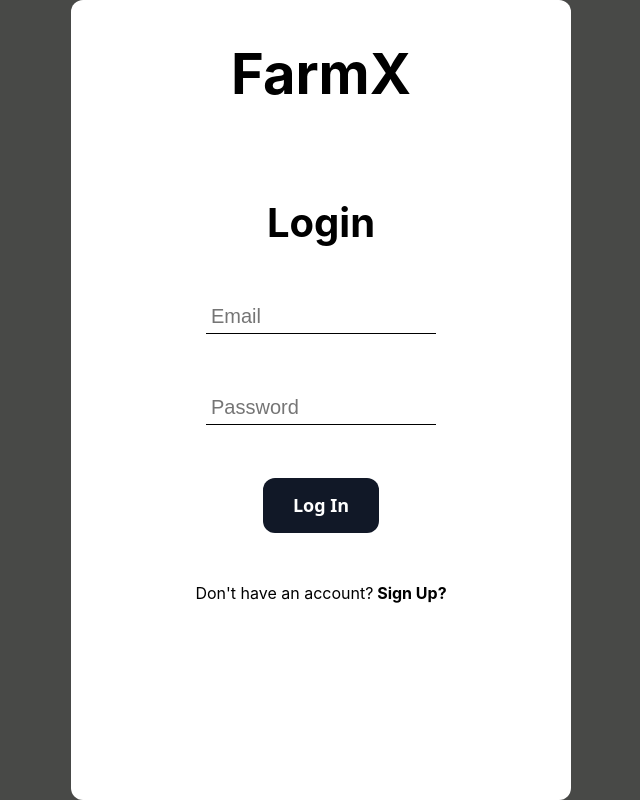
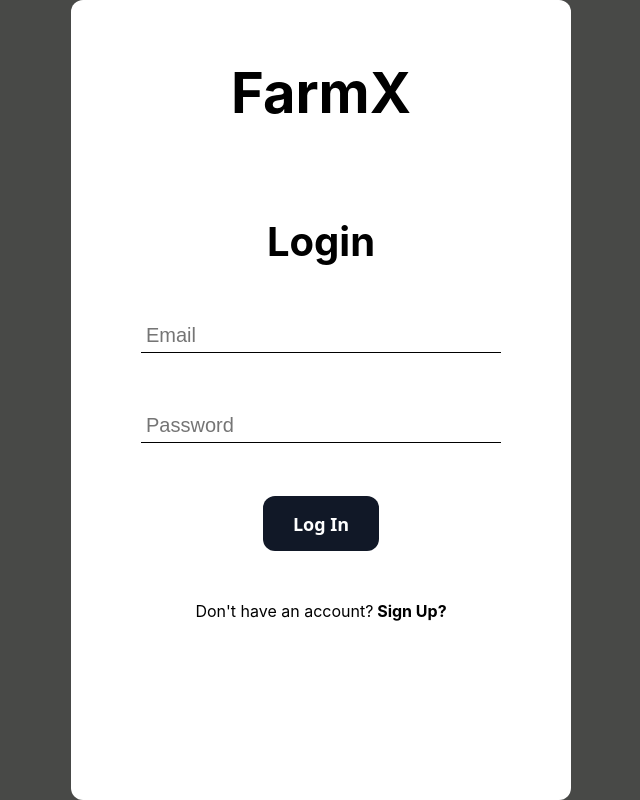
Before and after one commit to bitstatic/FarmX-frntnd, a React (Vite) app: page /login in a window 1280 px wide. Shown: the whole page, without its empty margins (319-959 px from the left). Built offline with nearby package versions, Linux system fonts and the light colour scheme.

Commit message:
added some  Styling

```diff
--- a/src/Components/TextField.tsx
+++ b/src/Components/TextField.tsx
@@ -3,7 +3,7 @@ import styled from 'styled-components'
 
 const TextArea= styled.input`
   background-color: #fff;
-  width: 80%;
+  width: 70%;
   border: none;
   border-bottom: 1px solid #000;
   padding: 5px;
--- a/src/Components/signin/LoginSection.tsx
+++ b/src/Components/signin/LoginSection.tsx
@@ -5,8 +5,11 @@ import Button from '../Button'
 import { useNavigate, Link } from "react-router-dom";
 
 const Login = styled.section`
+    width: 100%;
+    height: 100vh;
     display: flex;
     align-items: center;
+    justify-content: center;
     gap: 50px;
     flex-direction: column;
     padding-bottom: 10rem;
--- a/src/Components/signup/SignupSection.tsx
+++ b/src/Components/signup/SignupSection.tsx
@@ -6,10 +6,13 @@ import { Link } from "react-router-dom";
 import { useNavigate } from "react-router-dom";
 
 const Signin = styled.section`
+  width: 100%;
+  height: 100vh;
   display: flex;
   align-items: center;
   gap: 50px;
   flex-direction: column;
+  justify-content: center;
   // padding-bottom: rem;
   h1 {
     margin: 5vh 0rem;
```
